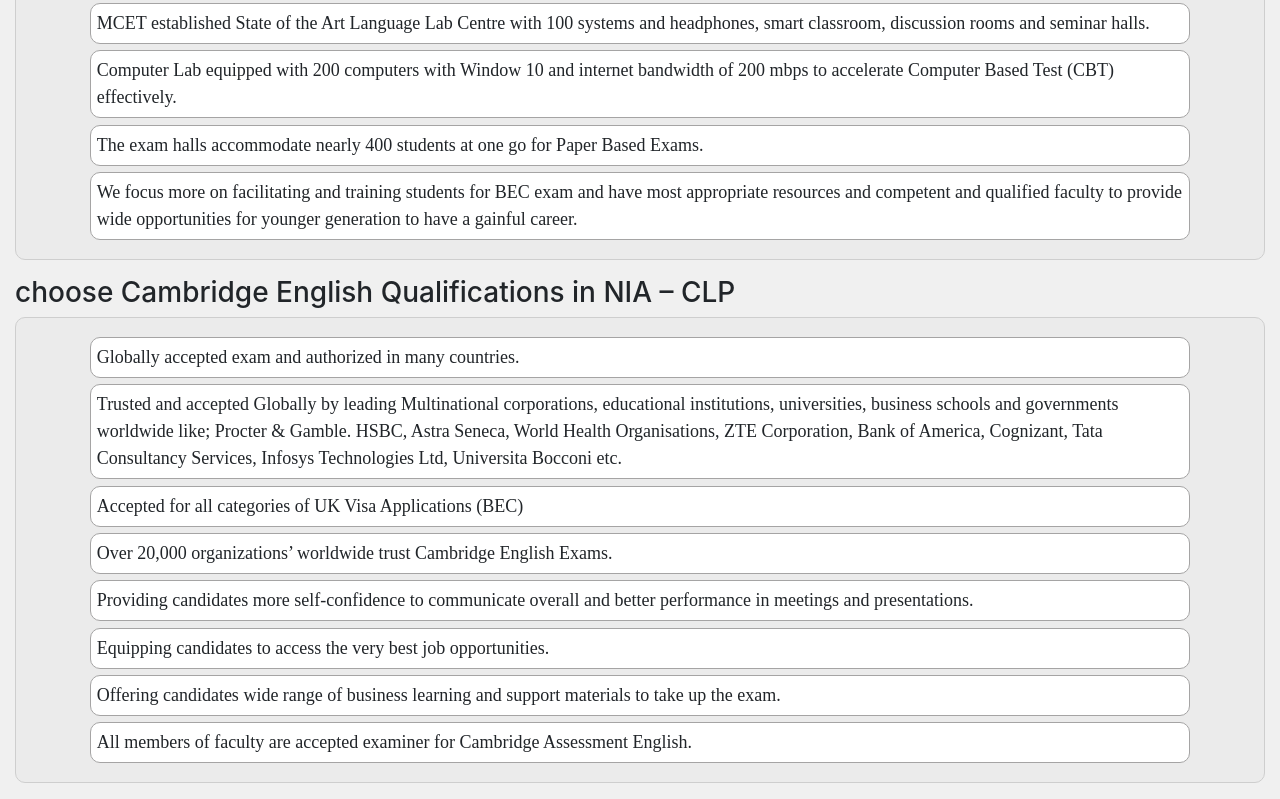
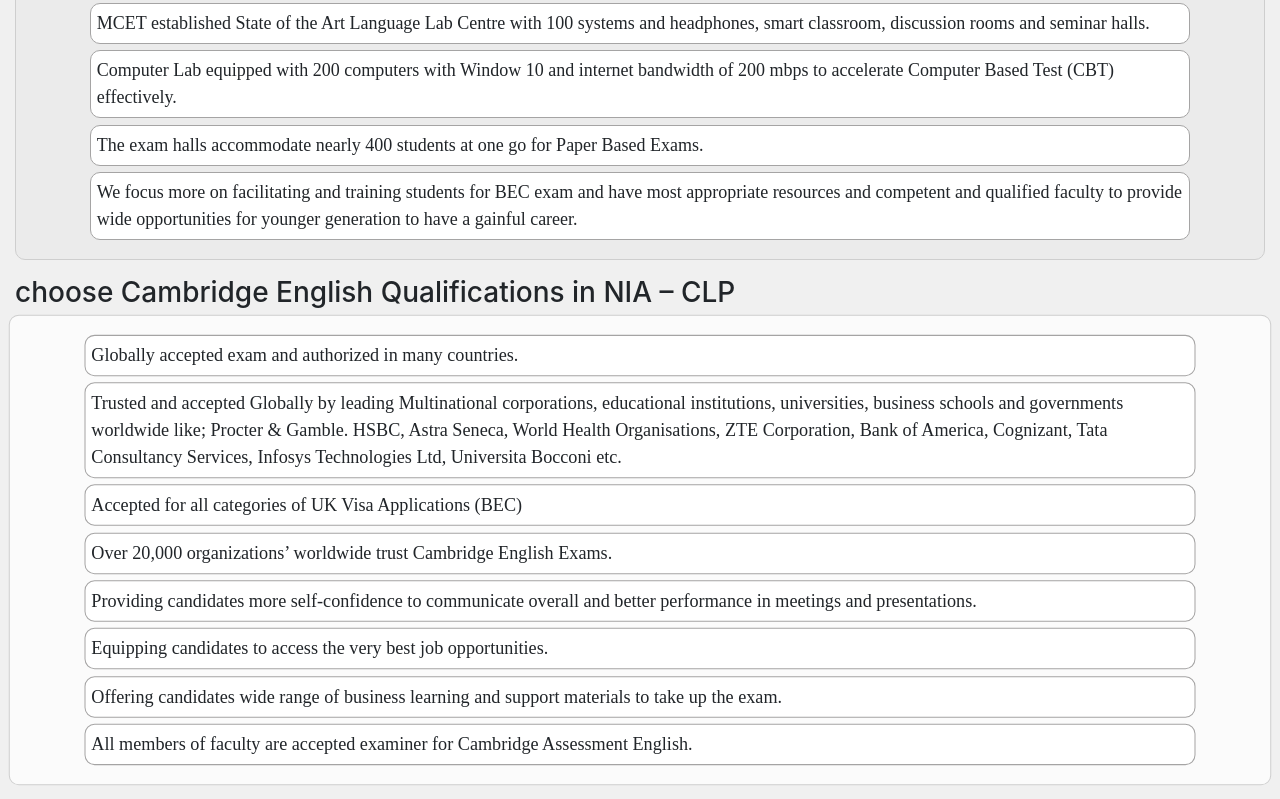
Before and after one commit to Kavin511/nia-clp, a plain HTML site: page index.html in a window 1280 px wide. Shown: the part 2047-2846 px from the top of the page. Drawn offline with nearby package versions, Linux system fonts and the light colour scheme.

Commit message:
Update styles.css

```diff
--- a/styles.css
+++ b/styles.css
@@ -78,7 +78,7 @@ p
     background-color: white;
 
   }
-  .nia-features:hover
+  .nia-features:hover,.choose-outer
   {
       transform: scale(1.01);
       background-color: rgba(255, 255, 255, 0.774);
```
